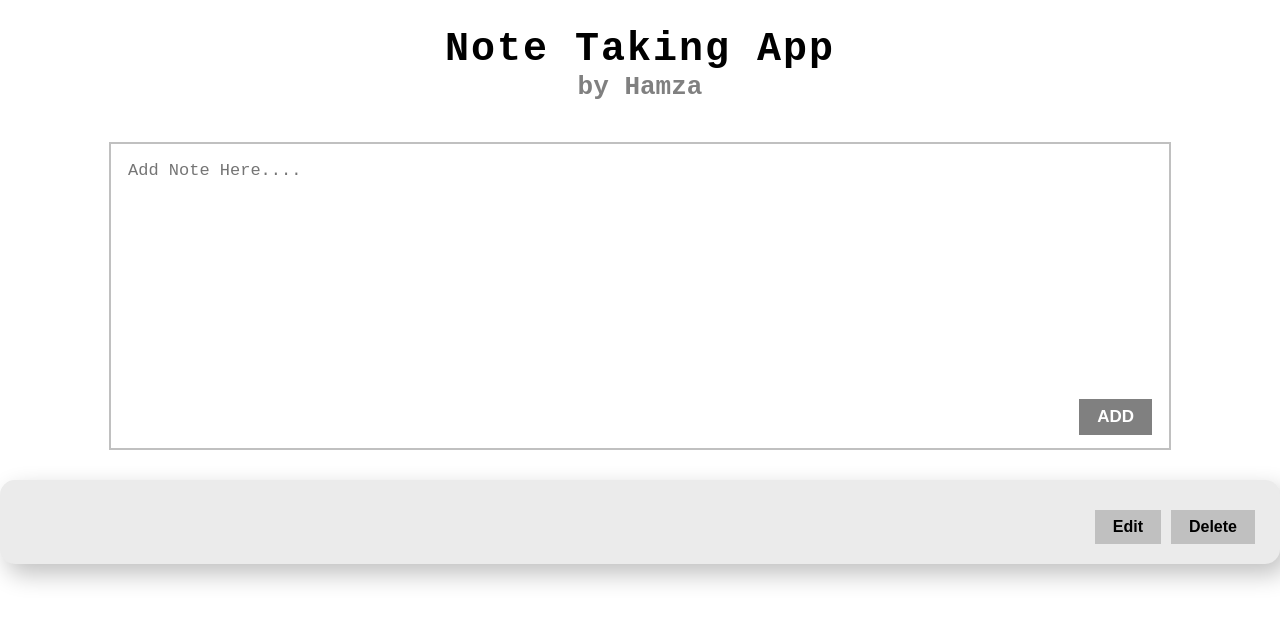
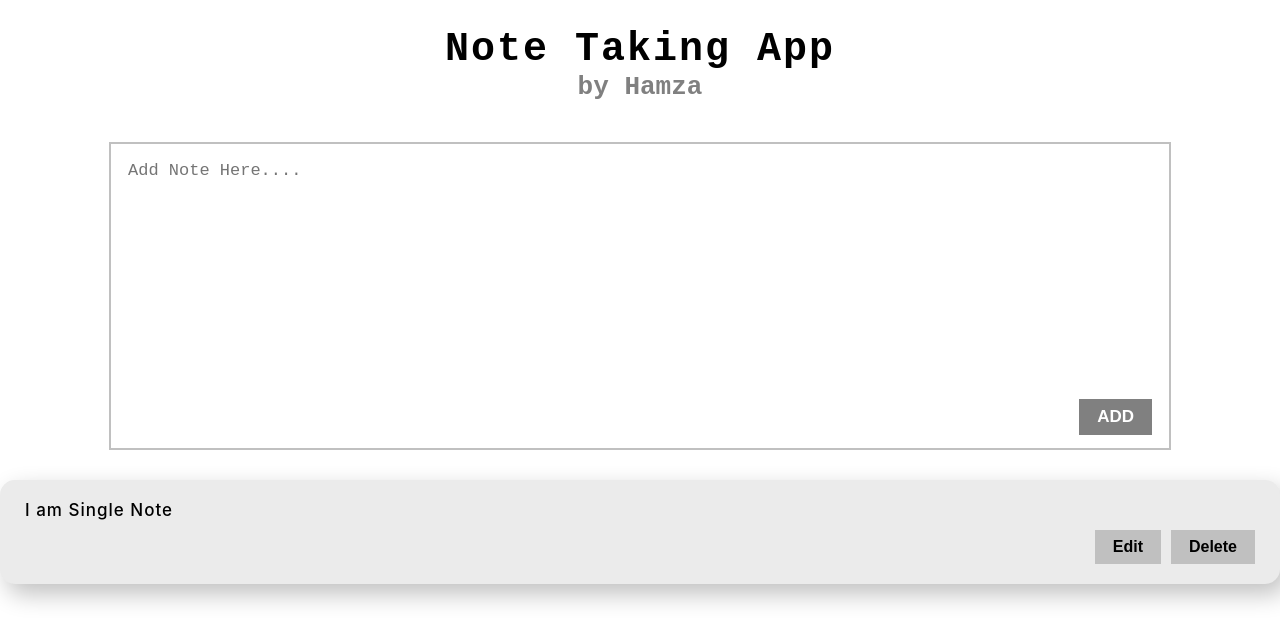
Before and after one commit to hamza-aamir-1/Note-Taking-App-ReactJS, a React (Create React App) app: page / in a window 1280 px wide. Shown: the top 642 px of the page. Built offline with nearby package versions, Linux system fonts and the light colour scheme.

Commit message:
props in app.js

```diff
--- a/src/App.js
+++ b/src/App.js
@@ -1,6 +1,8 @@
 import './App.css';
 import AddNote from './components/AddNote/AddNote';
 import NoteBox from './components/NoteBox/NoteBox';
+import SingleNote from './components/SingleNote/SingleNote';
+
 
 function App() {
   return (
@@ -9,6 +11,8 @@ function App() {
         <span className='heading-one'>Note Taking App</span> <br /> <span className='heading-two'>by Hamza</span>
       </h1>
       <AddNote />
+      <NoteBox text='I am Note Box'/>
+      <SingleNote text='I am Single Note'/>
     </div>
   );
 }
--- a/src/components/AddNote/AddNote.jsx
+++ b/src/components/AddNote/AddNote.jsx
@@ -1,5 +1,4 @@
 import React, { useState } from 'react'
-import NoteBox from '../NoteBox/NoteBox';
 import './AddNote.css'
 
 let notesArr = [];
@@ -13,7 +12,7 @@ const AddNote = () => {
     const addNoteBtn = (event) => {
         event.preventDefault();
         notesArr = [...notesArr, singleNote];
-        console.log(notesArr);
+        // console.log(notesArr);
     }
 
     let [singleNote, setSingleNote] = useState('');
@@ -28,7 +27,6 @@ const AddNote = () => {
                 </div>
             </form>
         </div>
-        <NoteBox text={notesArr}/>
     </div>
   )
 }
--- a/src/components/NoteBox/NoteBox.jsx
+++ b/src/components/NoteBox/NoteBox.jsx
@@ -1,10 +1,10 @@
 import React, { useState } from 'react'
-import SingleNote from '../SingleNote/SingleNote'
+import './NoteBox.css'
 
 const NoteBox = (props) => {
   return (
     <div>
-        <SingleNote text={props.text}/>
+      {console.log(props.text)}
     </div>
   )
 }
```
